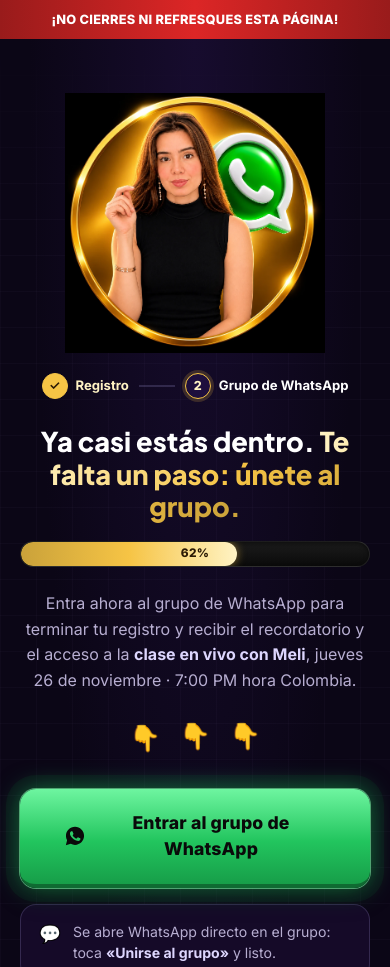
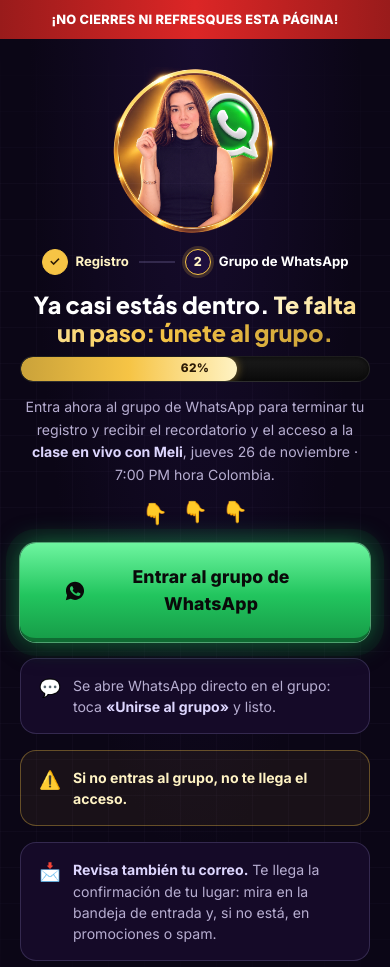
Before and after one commit to DiSiiS-Growth-Marketing/meli-clase-en-vivo, a plain HTML site: page gracias.html in a window 390 px wide. Shown: the top 967 px of the page. Drawn offline with Linux system fonts and the light colour scheme.

Commit message:
Fix gracias photo blend mode (stacking context broke it) and compact mobile layout so WhatsApp button fits without scrolling
Co-Authored-By: Claude Sonnet 5 <noreply@anthropic.com>

```diff
--- a/styles.css
+++ b/styles.css
@@ -681,7 +681,7 @@ body.modal-open{overflow:hidden;}
   mask-image: linear-gradient(to bottom, transparent, black 15%, black 85%, transparent);
   -webkit-mask-image: linear-gradient(to bottom, transparent, black 15%, black 85%, transparent);
 }
-.gracias-inner{position:relative; z-index:1; max-width:560px; width:100%; text-align:center;}
+.gracias-inner{position:relative; max-width:560px; width:100%; text-align:center;}
 .gracias-grid{display:grid; grid-template-columns:1fr; gap:0;}
 .gracias-visual{order:1; display:flex; justify-content:center;}
 .gracias-copy{order:2; display:flex; flex-direction:column; align-items:center; text-align:center;}
@@ -802,6 +802,18 @@ body.modal-open{overflow:hidden;}
 .note-warning{border-color:var(--gold-border); background:rgba(246,196,69,.06);}
 .note-warning strong{color:var(--gold-1);}
 
+/* Mobile: compact stack so the WhatsApp button is visible without scrolling */
+@media (max-width:619px){
+  .gracias-main{padding:28px 20px 50px;}
+  .gracias-badge{width:170px; margin:0 auto 12px;}
+  .steps-row{margin-bottom:16px;}
+  .gracias-title{font-size:clamp(1.3rem, 6vw, 1.6rem); line-height:1.18;}
+  .progress-bar{margin:10px auto 14px;}
+  .gracias-sub{font-size:.88rem; margin:0 auto 16px; max-width:360px;}
+  .whatsapp-hands{margin-bottom:6px; font-size:1.3rem; gap:14px;}
+  .gracias-btn{margin-top:14px;}
+}
+
 /* Desktop: two wide columns — text on the left, image on the right */
 @media (min-width:880px){
   .gracias-inner{max-width:1120px;}
```
